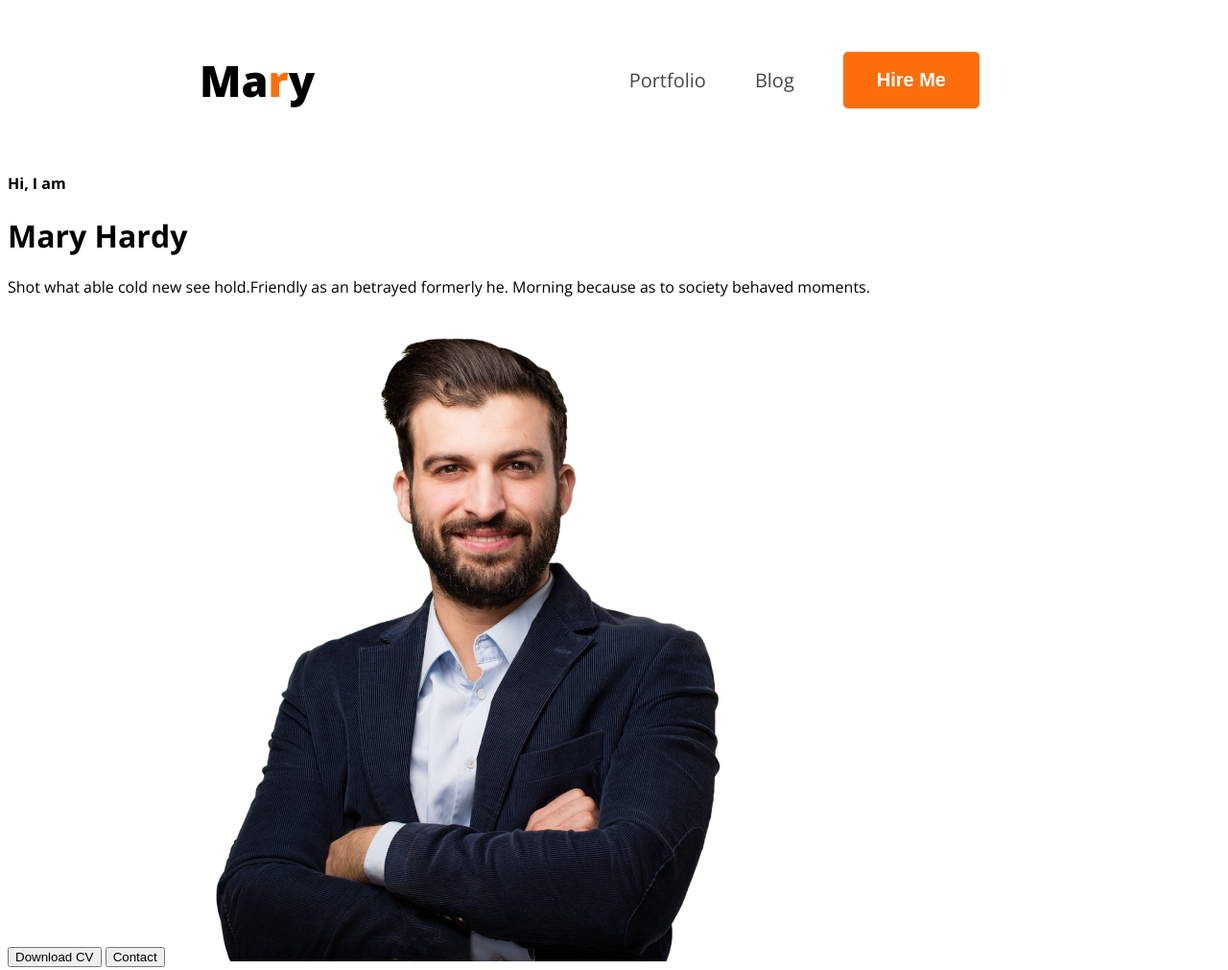
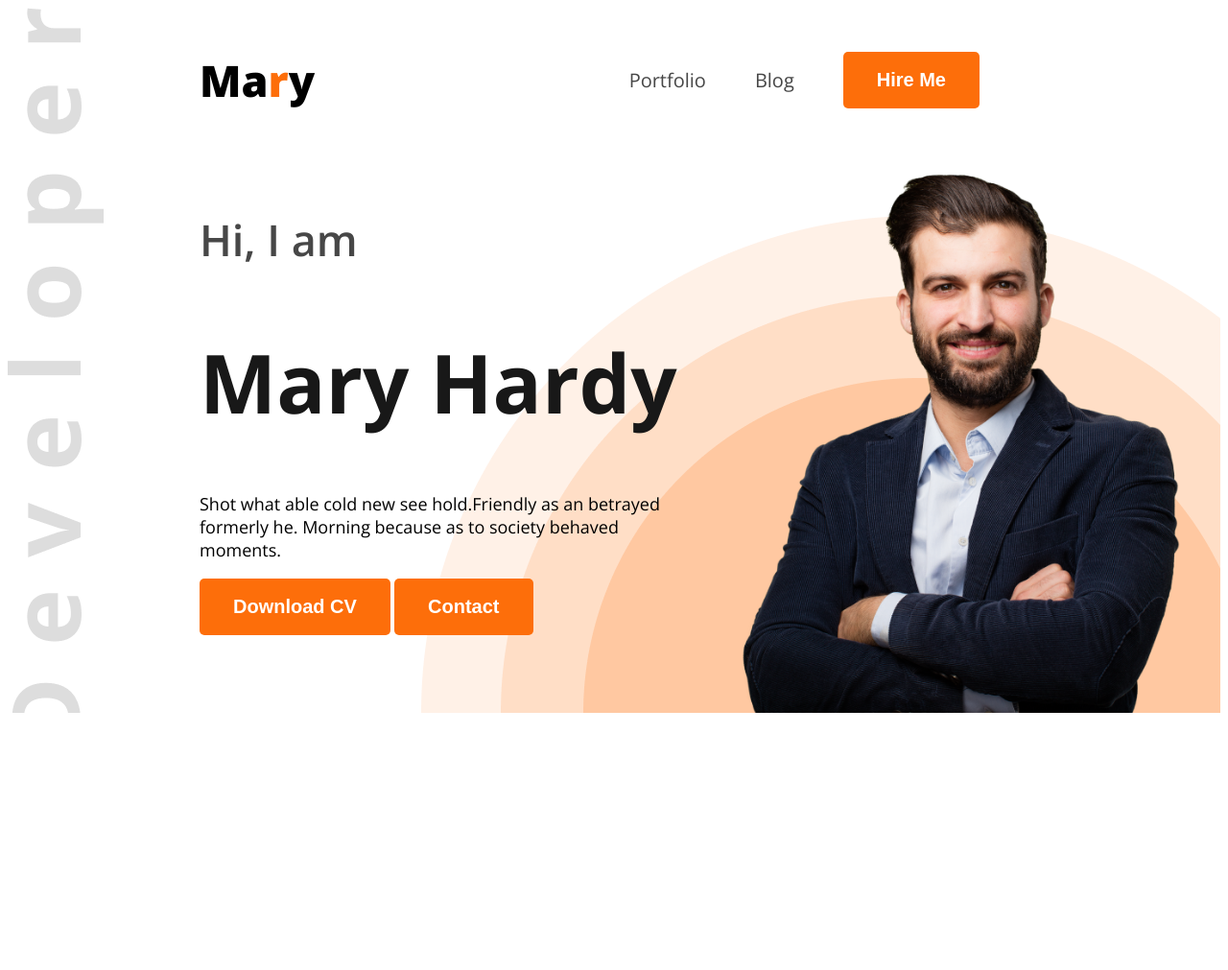
Before and after one commit to Shajid-Hasan/web-dev-portfolio, a plain HTML site: page index.html in a window 1280 px wide. Shown: the whole page at 96% size. After the commit the page ends 800 px from the top, so only its background shows below. Drawn offline with nearby package versions, Linux system fonts and the light colour scheme.

Commit message:
add new code

```diff
--- a/Style/portfolio.css
+++ b/Style/portfolio.css
@@ -53,3 +53,40 @@ nav ul li a{
     font-size: 20px;
     color: #474747;
 }
+
+/* Header */
+.header{
+    background-image: url(../images/developer.png), url(../images/header_bg.png);
+    background-repeat: no-repeat;
+    background-position: top left, bottom right;
+}
+/* Banner Styles */
+.banner{
+    display: flex;
+    justify-content: space-between;
+    margin: 0 35px 0 200px;
+}
+
+.banner-content{
+    max-width: 580px;
+}
+
+.banner-greetings{
+    font-size: 45px;
+    font-weight: 600;
+}
+
+.banner-title{
+    font-weight: bold;
+    font-size: 85px;
+    color: #181818;
+}
+
+.banner-description{
+    font-size: 18px;
+}
+
+.banner-profile-picture{
+    height: 584px;
+    width: 676px;
+}
--- a/index.html
+++ b/index.html
@@ -13,7 +13,7 @@
 <body class="open-sans-normal">
 
                 <!-- Navigation Section -->
-    <header>
+    <header class="header">
         <nav>
             <h3 class="nav-title">Ma<span class="text-primary">r</span>y</h3>
             <ul>
@@ -23,15 +23,20 @@
             </ul>
         </nav>
         <div class="banner">
-            <h4>Hi, I am</h4>
-            <h1>Mary Hardy</h1>
-            <p class="banner-description">
-                Shot what able cold new see hold.Friendly as an betrayed formerly he. Morning because as to society behaved moments.
-            </p>
-            <button>Download CV</button>
-            <button>Contact</button>
-            <img src="images/hardy.png" alt="">
+            <div class="banner-content">
+                <h4 class="banner-greetings dark-2">Hi, I am</h4>
+                <h1 class="banner-title">Mary Hardy</h1>
+                <p class="banner-description">
+                    Shot what able cold new see hold.Friendly as an betrayed formerly he. Morning because as to society behaved moments.
+                </p>
+                <button class="btn-primary">Download CV</button>
+                <button class="btn-primary">Contact</button>
+            </div>
+            <img class="banner-profile-picture" src="images/hardy.png" alt="">
         </div>
+
+
+
     </header>
 
     <main>
```
